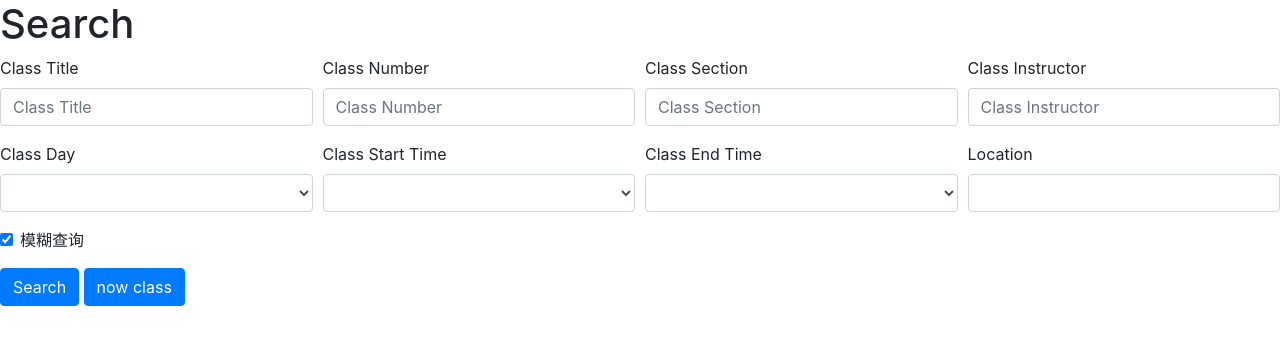
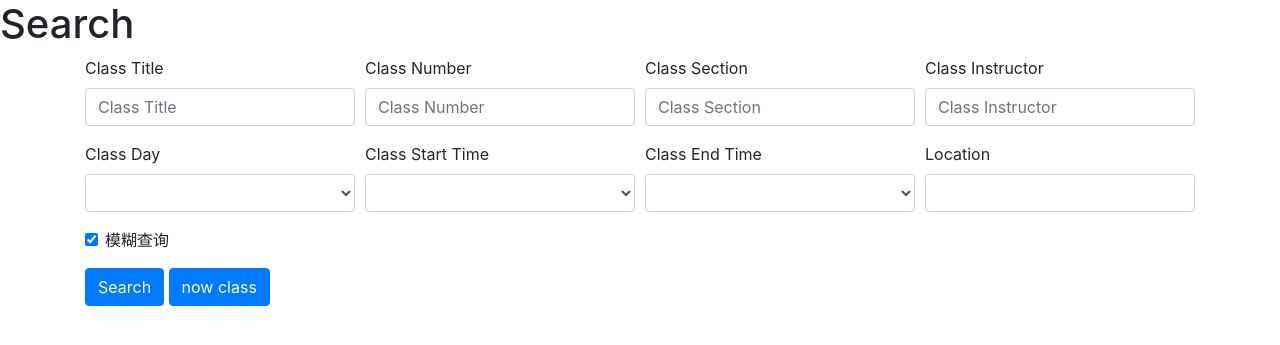
Before and after one commit to louieh/FakeCourseBook, a Flask app: page / in a window 1280 px wide. Shown: the top 345 px of the page. Run offline with Flask 2, Linux system fonts and the light colour scheme; some libraries are stand-ins or nearby versions.

Commit message:
change structure of index

```diff
--- a/templates/search.html
+++ b/templates/search.html
@@ -14,17 +14,20 @@
 <body>
 <h1>Search</h1>
 
-
-<div>
+<div class="container">
+    <div class="row">
+        <div class="col-xl">
             <form method="post" action="/">
                 <div class="form-row">
                     <div class="form-group col-md-3">
                         <label for="inputEmail4">Class Title</label>
-                <input type="text" name="class_title" class="form-control" id="inputTitle" placeholder="Class Title">
+                        <input type="text" name="class_title" class="form-control" id="inputTitle"
+                               placeholder="Class Title">
                     </div>
                     <div class="form-group col-md-3">
                         <label for="inputPassword4">Class Number</label>
-                <input type="text" name="class_number" class="form-control" id="inputNumber" placeholder="Class Number">
+                        <input type="text" name="class_number" class="form-control" id="inputNumber"
+                               placeholder="Class Number">
                     </div>
                     <div class="form-group col-md-3">
                         <label for="inputAddress">Class Section</label>
@@ -98,7 +101,8 @@
                 </div>
                 <div class="form-group">
                     <div class="form-check">
-                <input class="form-check-input" name="fuzzyquery" type="checkbox" id="gridCheck" value="1" checked>
+                        <input class="form-check-input" name="fuzzyquery" type="checkbox" id="gridCheck" value="1"
+                               checked>
                         <label class="form-check-label" for="gridCheck">
                             模糊查询
                         </label>
@@ -108,9 +112,9 @@
                 <button type="submit" name="nowclass" class="btn btn-primary">now class</button>
             </form>
         </div>
-
-
+    </div>
     <div class="row table-responsive">
+        <div class="col-xl">
             <table class="table table-sm table-hover">
                 <tbody>
                 {% if data %}
@@ -144,8 +148,8 @@
                 </tbody>
             </table>
         </div>
-
-
+    </div>
+</div>
 <!-- Optional JavaScript -->
 <!-- jQuery first, then Popper.js, then Bootstrap JS -->
 <script src="https://code.jquery.com/jquery-3.3.1.slim.min.js"
```
Lines whose indentation alone changed are shown as unchanged.
